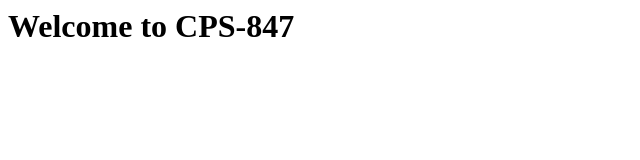
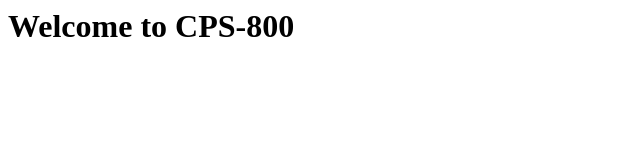
Before and after one commit to CPS847-assignement1/Assignments, a plain HTML site: page index.html in a window 1280 px wide. Shown: the full height of the page, 0-640 px from the left. Drawn offline with Linux system fonts and the light colour scheme.

Commit message:
Update index.html

```diff
--- a/index.html
+++ b/index.html
@@ -1 +1 @@
-<h1>Welcome to CPS-847</h1>
+<h1>Welcome to CPS-800</h1>
```
